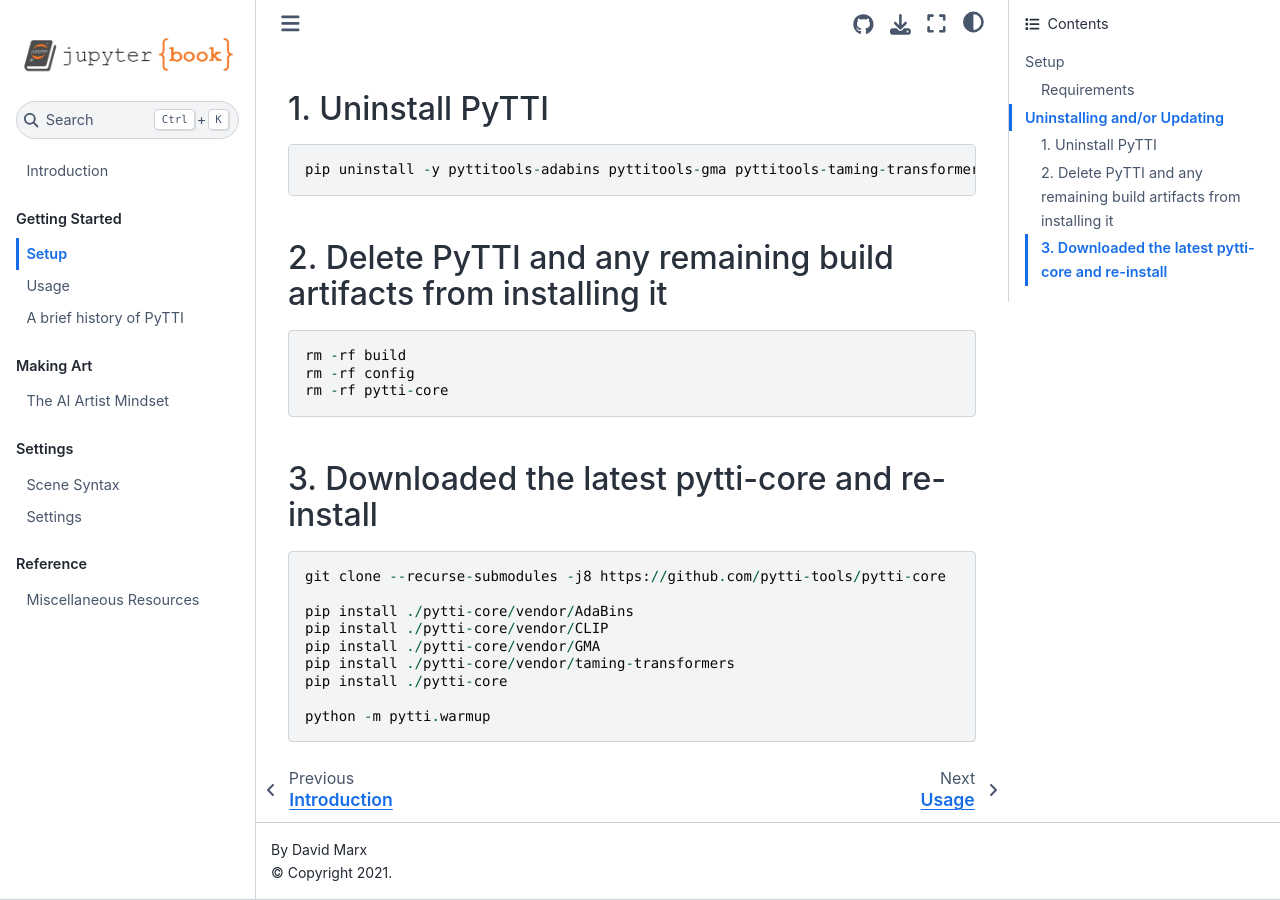
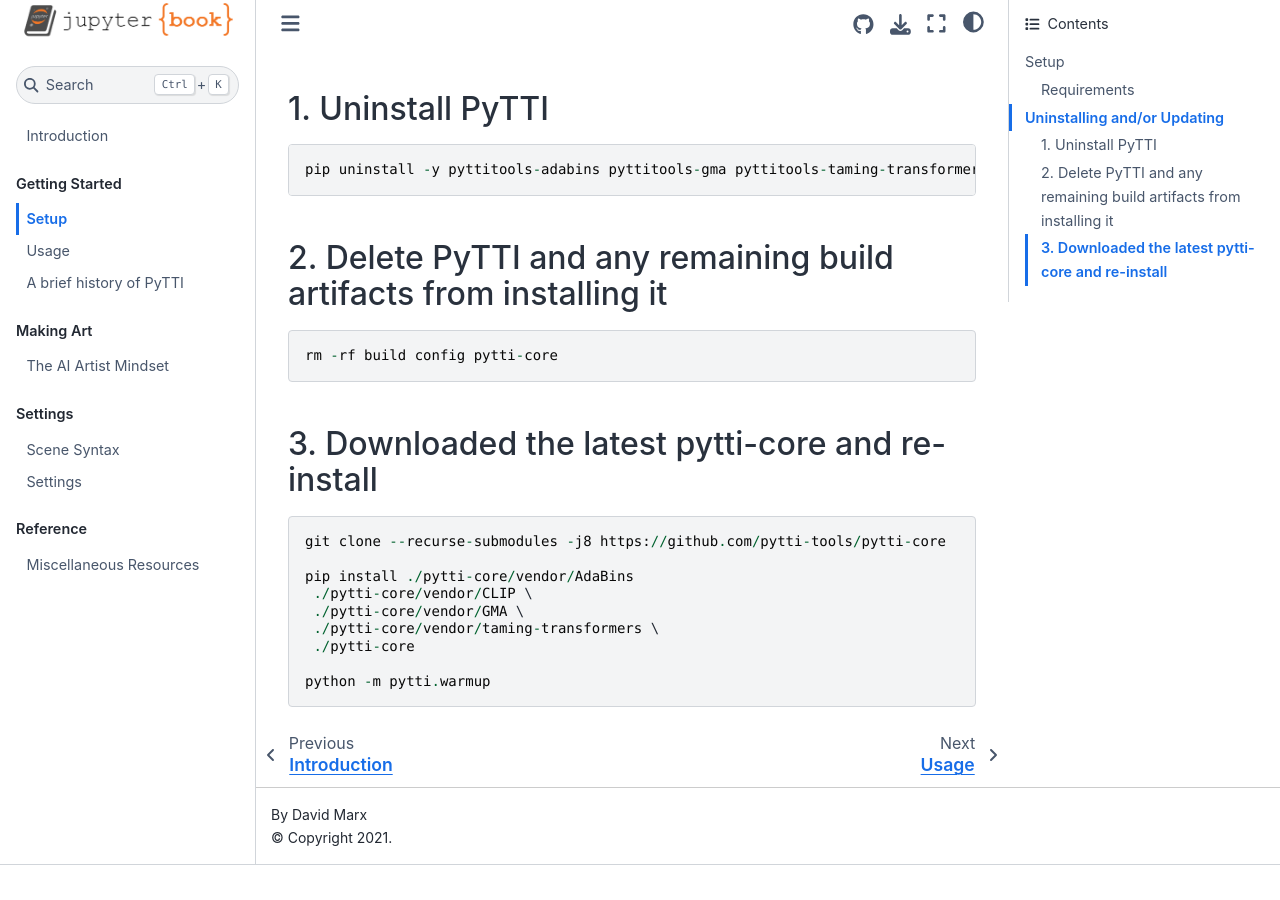
Before and after one commit to pytti-tools/pytti-book, a Jupyter Book: the page built from Setup.md, in a window 1280 px wide and 900 px high, scrolled down 3162 px. Built offline with Jupyter Book 1.0.4 settings and Sphinx 7.4.7 and the Sphinx Book theme 1.1.4, drawn with Linux system fonts in a browser that asks for light colours; pages that are not in the unit, such as notebooks, are missing from menus; after the commit the page ends 4027 px from its top, so only the background shows below that.

Commit message:
Group reinstall command and delete directories at unistall

````diff
--- a/Setup.md
+++ b/Setup.md
@@ -105,9 +105,7 @@
 ### 2. Delete PyTTI and any remaining build artifacts from installing it
 
 ```
-rm -rf build
-rm -rf config
-rm -rf pytti-core
+rm -rf build config pytti-core
 ```
 
 ### 3. Downloaded the latest pytti-core and re-install
@@ -116,10 +114,10 @@
 git clone --recurse-submodules -j8 https://github.com/pytti-tools/pytti-core
 
 pip install ./pytti-core/vendor/AdaBins
-pip install ./pytti-core/vendor/CLIP
-pip install ./pytti-core/vendor/GMA
-pip install ./pytti-core/vendor/taming-transformers
-pip install ./pytti-core
+ ./pytti-core/vendor/CLIP \
+ ./pytti-core/vendor/GMA \
+ ./pytti-core/vendor/taming-transformers \
+ ./pytti-core
 
 python -m pytti.warmup
 ```
````
